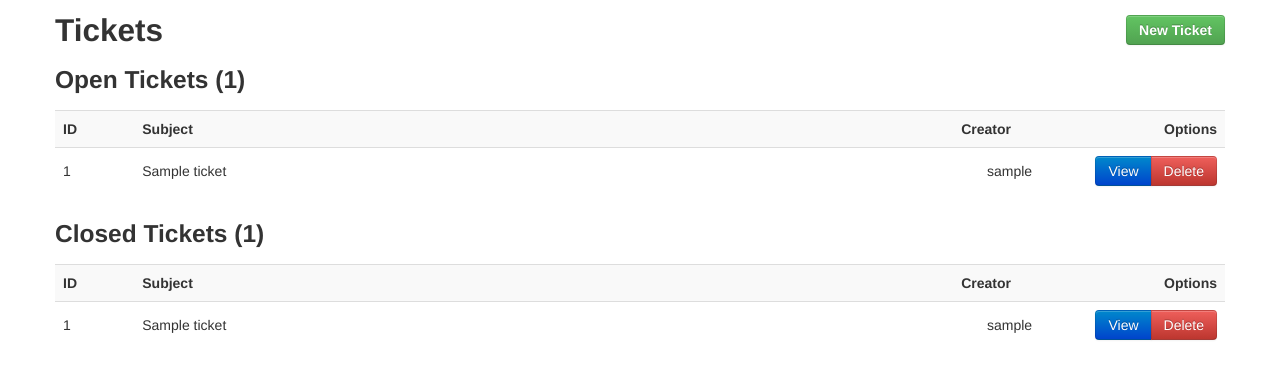
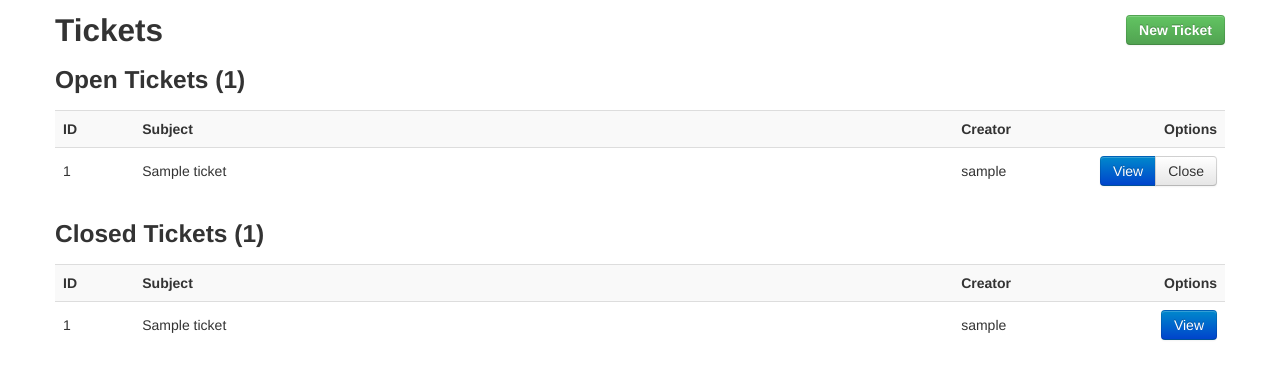
Before and after one commit to mrmonday/panel2, a Python web app: template panel2/support/templates/support/ticketlist.html in a window 1280 px wide. Shown: the part 88-468 px from the top of the page. Run offline with Jinja, Linux system fonts and the light colour scheme; the template is opened without the code that fills it: most values are stand-ins (such as "Sample title", 1, 10 or a date in 2020).

Commit message:
Template fixes (ref #2)

```diff
--- a/panel2/support/templates/support/ticketlist.html
+++ b/panel2/support/templates/support/ticketlist.html
@@ -29,13 +29,11 @@
 	<tr>
 		<td class="span1">{{ ticket.id }}</td>
 		<td class="span8">{{ ticket.subject }}</td>
-		<td class="span1">
-			<span class="pull-right">{{ ticket.user.username }}</span>
-		</td>
+		<td class="span1">{{ ticket.user.username }}</td>
 		<td class="span2">
 			<div class="btn-group pull-right">
 				<a href="#" class="btn btn-primary">View</a>
-				<a href="#" class="btn btn-danger">Delete</a>
+				<a href="#" class="btn">Close</a>
 			</div>
 		</td>
 	</tr>
@@ -57,13 +55,10 @@
 	<tr>
 		<td class="span1">{{ ticket.id }}</td>
 		<td class="span8">{{ ticket.subject }}</td>
-		<td class="span1">
-			<span class="pull-right">{{ ticket.user.username }}</span>
-		</td>
+		<td class="span1">{{ ticket.user.username }}</td>
 		<td class="span2">
 			<div class="btn-group pull-right">
 				<a href="#" class="btn btn-primary">View</a>
-				<a href="#" class="btn btn-danger">Delete</a>
 			</div>
 		</td>
 	</tr>
--- a/panel2/templates/base-scaffolding.html
+++ b/panel2/templates/base-scaffolding.html
@@ -20,7 +20,7 @@
 					</li>
 
 					<li class="menu-item">
-						<a href="/support/tickets/list">My Tickets</a></li>
+						<a href="{{ url_for('support.list') }}">My Tickets</a></li>
 					</li>
 					{% endif %}
 					<li class="menu-item login-item">
```
